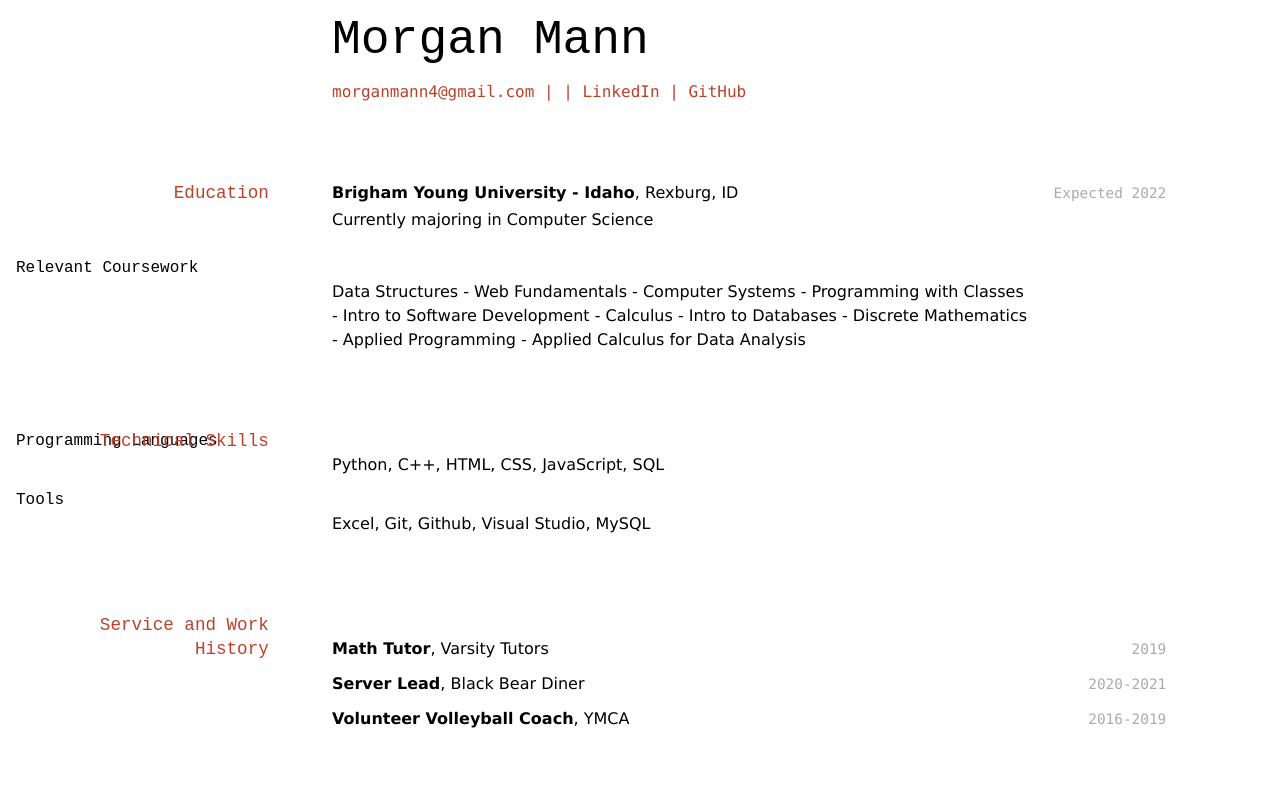
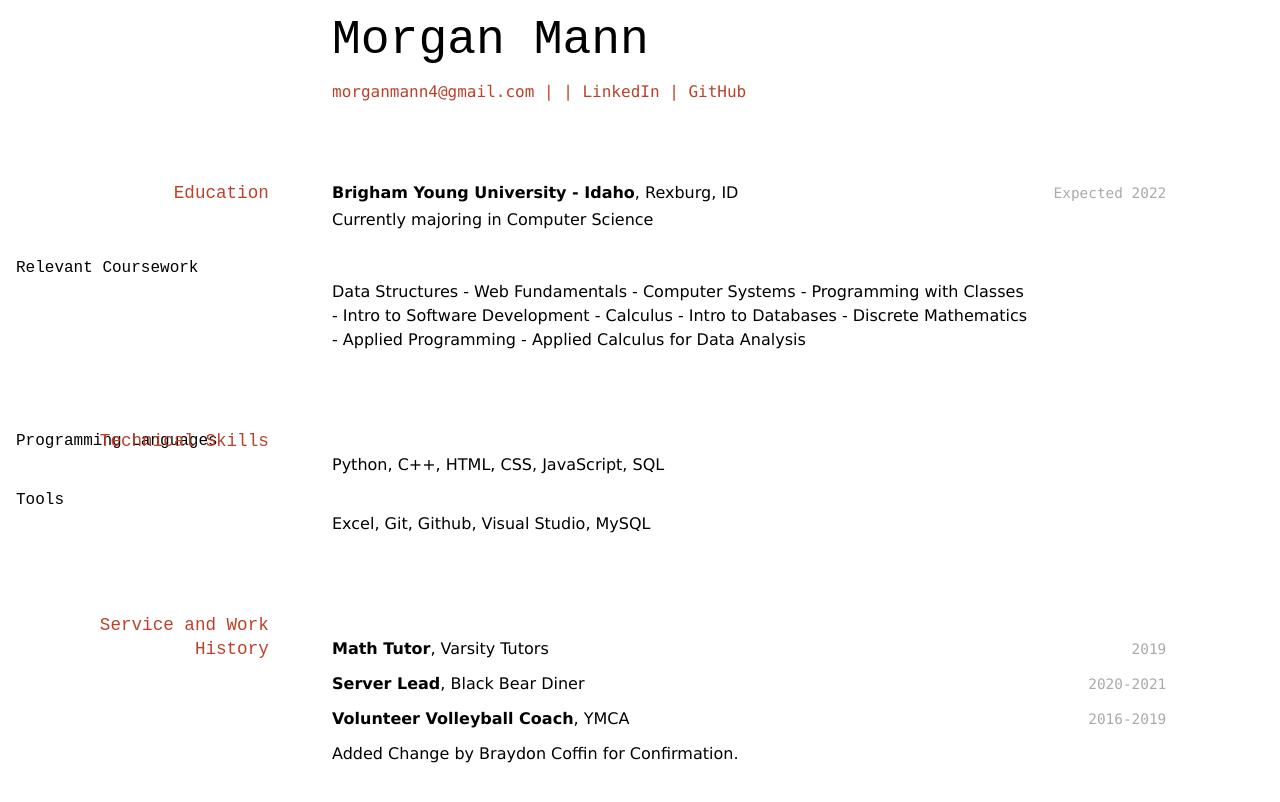
Before and after one commit to byuids-resumes/Morgan-Mann-Resume, a Jekyll site: the page built from docs/index.md, in a window 1280 px wide. Shown: the top 802 px of the page. Built offline with Jekyll 4.4.1, drawn with Linux system fonts in a browser that asks for light colours.

Commit message:
Added a change for the Grand Question
Making a change for committing, grand question 4

```diff
--- a/docs/index.md
+++ b/docs/index.md
@@ -56,7 +56,7 @@ Excel, Git, Github, Visual Studio, MySQL
 
 
 
-
+Added Change by Braydon Coffin for Confirmation.
 
 <!-- ### Footer
 
```
